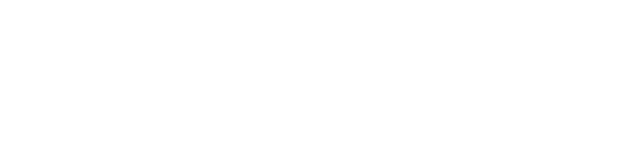
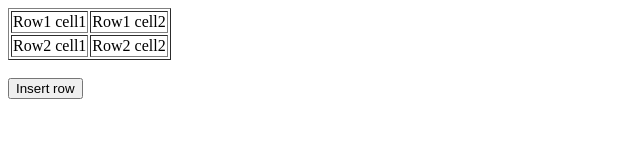
Before and after one commit to acciojob/table-practise-Munazirraza, a website: page main.html in a window 1280 px wide. Shown: the whole page, without its empty margins (0-640 px from the left). Drawn offline with Linux system fonts and the light colour scheme.

Commit message:
created a submission

```diff
--- a/main.html
+++ b/main.html
@@ -3,11 +3,24 @@
 <html>
 
 <head>
+	<meta charset=utf-8 />
+	<title>Insert row in a table</title>
 	<link rel="stylesheet" href="styles.css">
 </head>
 
 <body>
-	<!-- the entire body must be written by student -->
+	<table id="sampleTable" border="1">
+		<tr>
+		   <td>Row1 cell1</td>
+		   <td>Row1 cell2</td>
+		</tr>
+		<tr>
+			<td>Row2 cell1</td>
+		    <td>Row2 cell2</td>
+		</tr>
+	</table><br>
+
+	<input type="button" onclick="insert_Row()" value="Insert row">
     <script type="text/javascript" src="./script.js">
 </script>
 
--- a/script.js
+++ b/script.js
@@ -1 +1,6 @@
-//your JS code here. If required.
+function insert_Row() {
+    //Write your code here
+	const table = document.getElementById('sampleTable');
+  const newRow = table.insertRow(0); // Insert at position 1 (just after the header row)
+  newRow.insertAdjacentHTML('beforeend', '<td>New Cell1</td><td>New Cell2</td>');
+}
```
